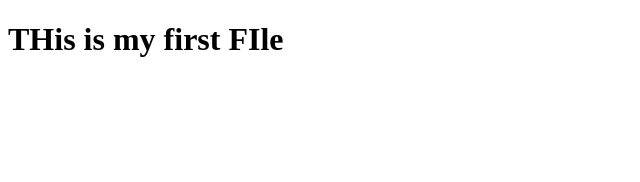
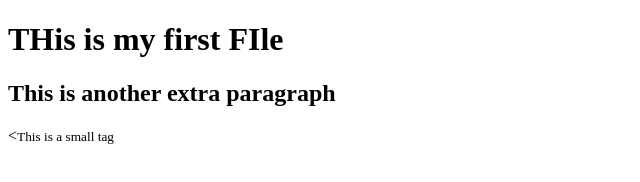
Before and after one commit to BonkeDyan/git-tutorial, a plain HTML site: page index.html in a window 1280 px wide. Shown: the whole page, without its empty margins (0-640 px from the left). Drawn offline with Linux system fonts and the light colour scheme.

Commit message:
Updated index structure

```diff
--- a/index.html
+++ b/index.html
@@ -10,6 +10,10 @@
 
 <h1>THis is my first FIle</h1>
 
+<h2>This is another extra paragraph</h2>
+
+<<small>This is a small tag</small>
+
 </body>
 
 </html>
--- /dev/null
+++ b/style.css
@@ -0,0 +1,6 @@
+body{
+
+font-size: 20px;
+font-weight: normal;
+color: red;
+}
```
